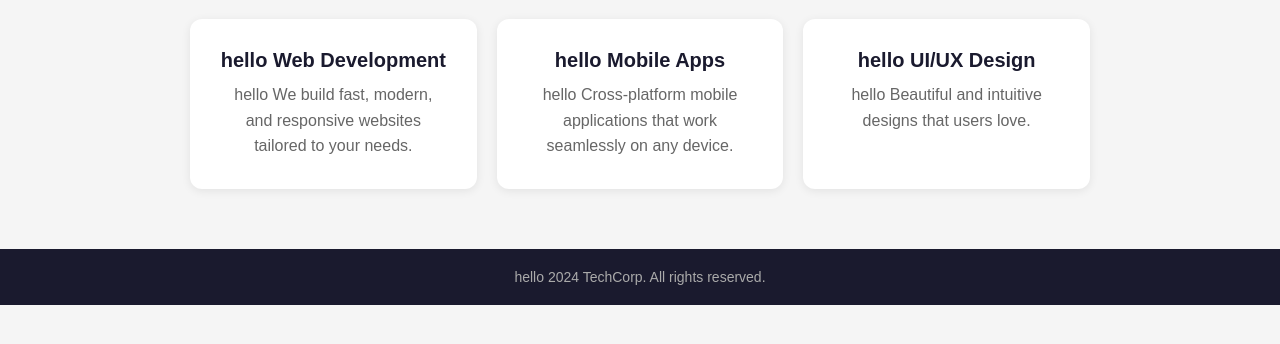
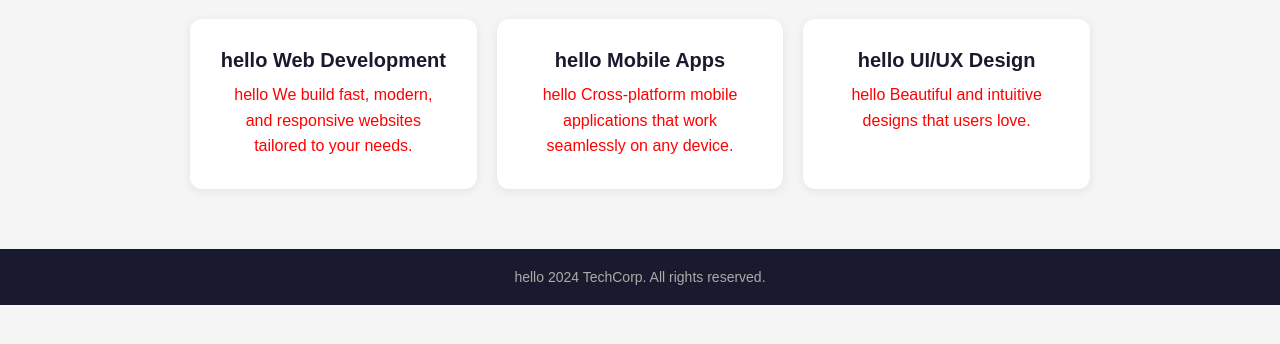
Before and after one commit to AbdullahThweib2004/test-website, a plain HTML site: page index.html in a window 1280 px wide. Shown: the part 420-764 px from the top of the page. Drawn offline with Linux system fonts and the light colour scheme.

Commit message:
fix: Main Text Color Issue (closes #42)

```diff
--- a/src/style.css
+++ b/src/style.css
@@ -9,7 +9,6 @@
 body {
   font-family: Arial, sans-serif;
   background-color: #f5f5f5;
-  color: #ff0000;
 }
 
 /* ===== HERO SECTION ===== */
@@ -87,7 +86,7 @@ body {
 }
 
 .service-card p {
-  color: #666;
+  color: #ff0000;
   line-height: 1.6;
 }
 
```
